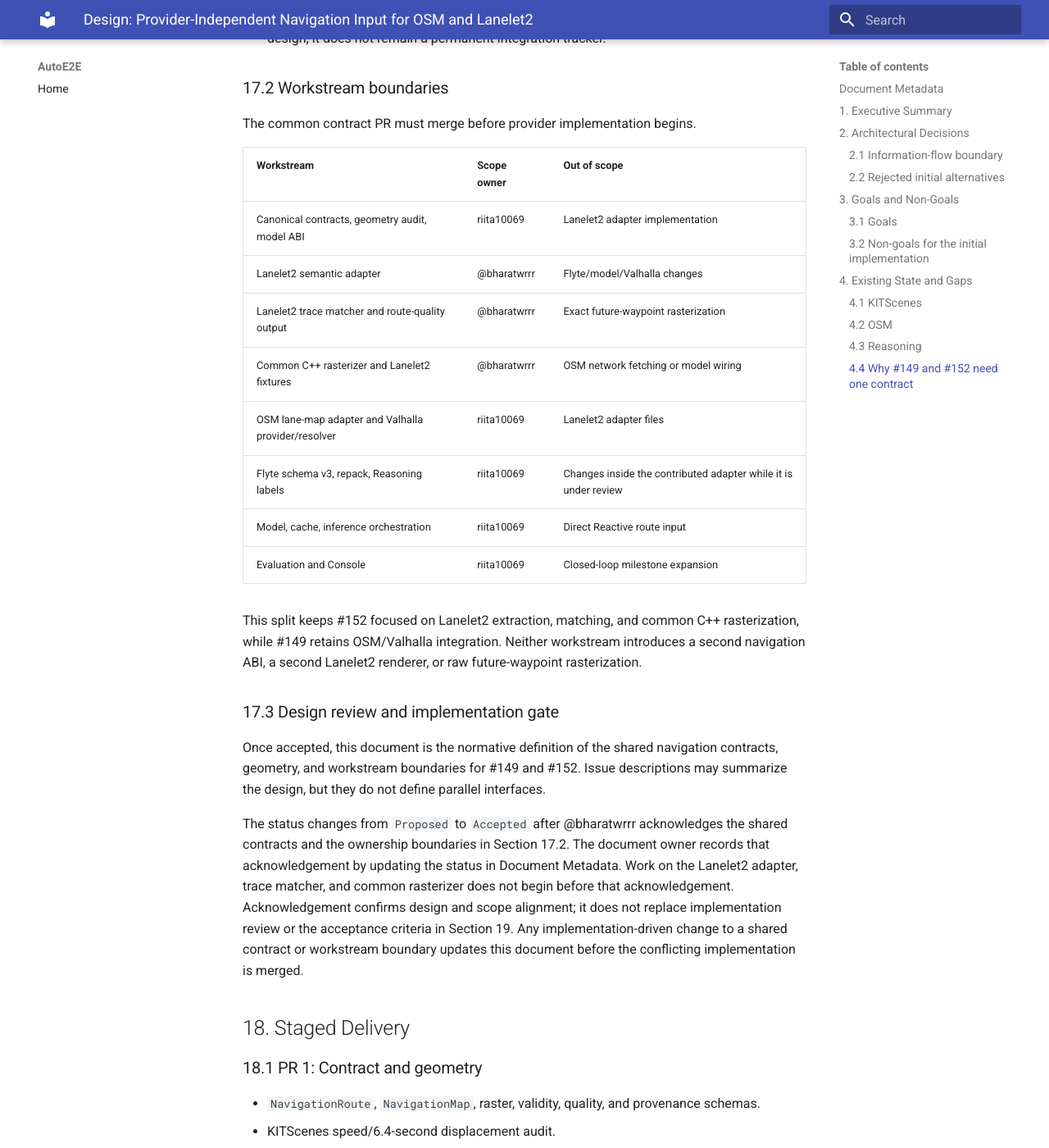
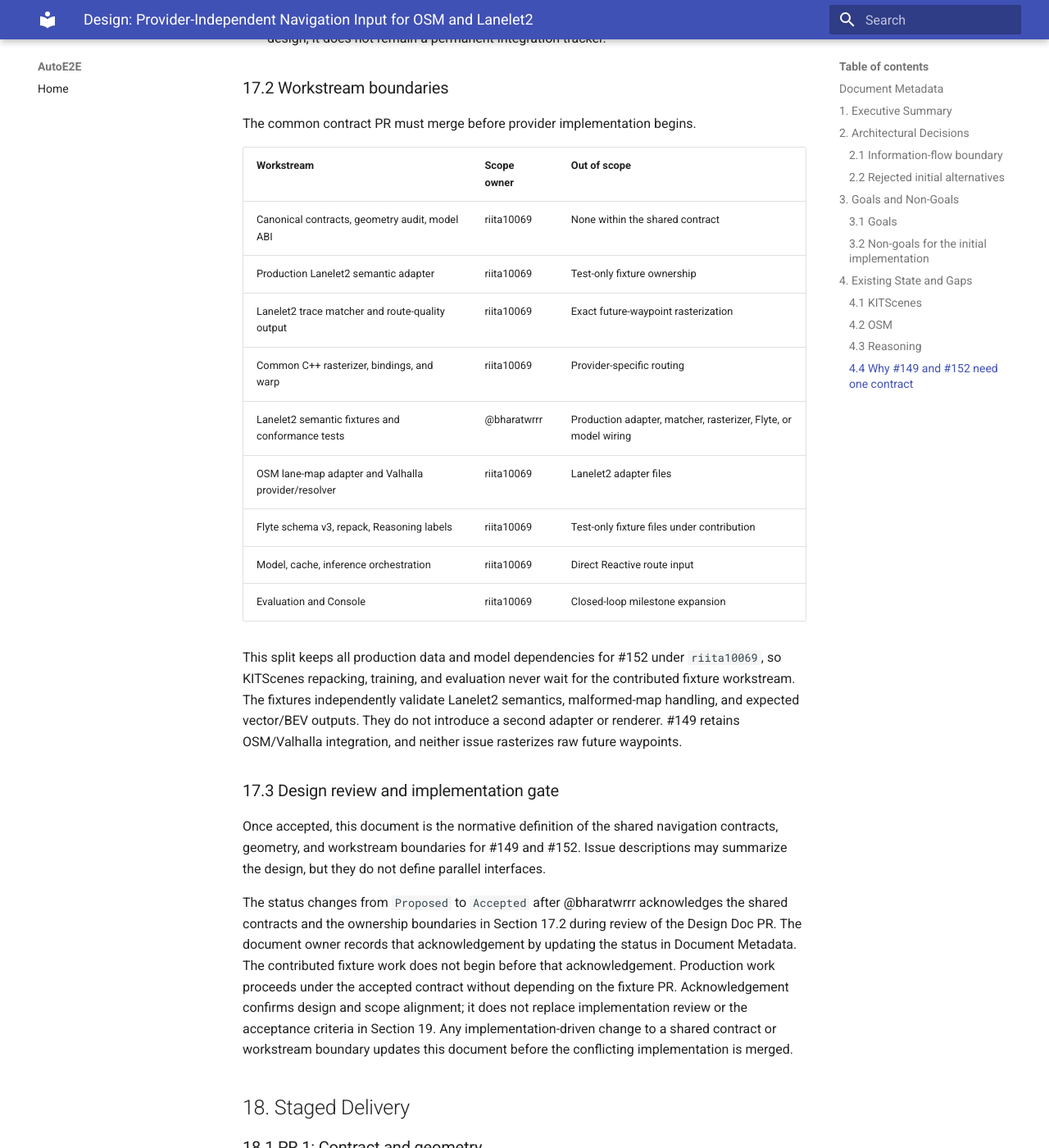
Before and after one commit to autowarefoundation/auto_e2e, an MkDocs documentation site: the page built from Docs/navigation_input_design.md, in a window 1280 px wide and 1400 px high, scrolled down 25110 px. Shown: the whole window at 82% size. Built offline with MkDocs 1.6.1 and Material for MkDocs 9.7.7, drawn with Linux system fonts in a browser that asks for light colours; some of the changed text lies outside the part shown.

Commit message:
docs(navigation): keep training path independent of fixture contribution
Signed-off-by: riita10069 <ryota10069.tech5.jizi@gmail.com>

```diff
--- a/Docs/navigation_input_design.md
+++ b/Docs/navigation_input_design.md
@@ -1051,19 +1051,22 @@ The common contract PR must merge before provider implementation begins.
 
 | Workstream | Scope owner | Out of scope |
 |---|---|---|
-| Canonical contracts, geometry audit, model ABI | riita10069 | Lanelet2 adapter implementation |
-| Lanelet2 semantic adapter | @bharatwrrr | Flyte/model/Valhalla changes |
-| Lanelet2 trace matcher and route-quality output | @bharatwrrr | Exact future-waypoint rasterization |
-| Common C++ rasterizer and Lanelet2 fixtures | @bharatwrrr | OSM network fetching or model wiring |
+| Canonical contracts, geometry audit, model ABI | riita10069 | None within the shared contract |
+| Production Lanelet2 semantic adapter | riita10069 | Test-only fixture ownership |
+| Lanelet2 trace matcher and route-quality output | riita10069 | Exact future-waypoint rasterization |
+| Common C++ rasterizer, bindings, and warp | riita10069 | Provider-specific routing |
+| Lanelet2 semantic fixtures and conformance tests | @bharatwrrr | Production adapter, matcher, rasterizer, Flyte, or model wiring |
 | OSM lane-map adapter and Valhalla provider/resolver | riita10069 | Lanelet2 adapter files |
-| Flyte schema v3, repack, Reasoning labels | riita10069 | Changes inside the contributed adapter while it is under review |
+| Flyte schema v3, repack, Reasoning labels | riita10069 | Test-only fixture files under contribution |
 | Model, cache, inference orchestration | riita10069 | Direct Reactive route input |
 | Evaluation and Console | riita10069 | Closed-loop milestone expansion |
 
-This split keeps #152 focused on Lanelet2 extraction, matching, and common C++
-rasterization, while #149 retains OSM/Valhalla integration. Neither workstream
-introduces a second navigation ABI, a second Lanelet2 renderer, or raw
-future-waypoint rasterization.
+This split keeps all production data and model dependencies for #152 under
+`riita10069`, so KITScenes repacking, training, and evaluation never wait for
+the contributed fixture workstream. The fixtures independently validate
+Lanelet2 semantics, malformed-map handling, and expected vector/BEV outputs.
+They do not introduce a second adapter or renderer. #149 retains OSM/Valhalla
+integration, and neither issue rasterizes raw future waypoints.
 
 ### 17.3 Design review and implementation gate
 
@@ -1073,11 +1076,12 @@ Issue descriptions may summarize the design, but they do not define parallel
 interfaces.
 
 The status changes from `Proposed` to `Accepted` after @bharatwrrr acknowledges
-the shared contracts and the ownership boundaries in Section 17.2. The
-document owner records that acknowledgement by updating the status in Document
-Metadata. Work on the Lanelet2 adapter, trace matcher, and common rasterizer
-does not begin before that acknowledgement. Acknowledgement confirms design
-and scope alignment; it does not replace implementation review or the
+the shared contracts and the ownership boundaries in Section 17.2 during
+review of the Design Doc PR. The document owner records that acknowledgement
+by updating the status in Document Metadata. The contributed fixture work does
+not begin before that acknowledgement. Production work proceeds under the
+accepted contract without depending on the fixture PR. Acknowledgement confirms
+design and scope alignment; it does not replace implementation review or the
 acceptance criteria in Section 19. Any implementation-driven change to a
 shared contract or workstream boundary updates this document before the
 conflicting implementation is merged.
@@ -1092,27 +1096,36 @@ conflicting implementation is merged.
 - Select 0.5 or 1.0 m/px and update matching BEV geometry.
 - Coordinate and serialization tests.
 
-### 18.2 PR 2A: Lanelet2 adapter and C++ renderer
+### 18.2 PR 2A: Training-critical KITScenes navigation path
 
+- Production Lanelet2 semantic adapter.
+- Scene-level trace matcher and route-quality output.
 - Authoritative C++ rasterizer and Python binding.
 - Python/C++ golden parity fixtures.
-- Lanelet2 adapter/matcher contribution.
+- Production SE(2) warp.
 - 20 ms / 100 MB benchmark and soak test.
 
-### 18.3 PR 2B: OSM adapter and Valhalla provider
+### 18.3 PR 2B: Lanelet2 conformance fixtures
+
+- Small Lanelet2 maps covering straight lanes, intersections, crosswalks,
+  stop lines, traffic direction, level overlap, and malformed primitives.
+- Expected provider-independent semantic primitive manifests.
+- Adapter conformance, deterministic-output, and map-quality diagnostic tests.
+
+### 18.4 PR 2C: OSM adapter and Valhalla provider
 
 - OSM adapter and local Valhalla reference provider.
 - Local lane-sequence resolver and uncertainty handling.
 - OSM fixtures against the common vector and raster contracts.
 
-### 18.4 PR 3: Flyte and dataset
+### 18.5 PR 3: Flyte and dataset
 
 - Scene-level route generation in `data_processing`.
 - Route-aware teacher context.
 - Shard schema v3 and immutable KITScenes v3.0 smoke repack.
 - Quality audit, threshold freeze, then full-scene repack.
 
-### 18.5 PR 4: Model and inference
+### 18.6 PR 4: Model and inference
 
 - Semantic map input contract.
 - Shared navigation encoder trunk with separate map/route stems.
@@ -1129,11 +1142,12 @@ conflicting implementation is merged.
 - Console route and semantic-layer overlays.
 - Close #148 after acceptance evidence is linked.
 
-PR 1 is a dependency for both adapter workstreams. After it merges and the
-document status is `Accepted`, PR 2A and PR 2B may proceed in parallel against
-the frozen contract with disjoint file ownership. PR 2B's integration fixtures
-run against the common renderer after PR 2A provides it. Each PR includes the
-contract and behavior tests relevant to its scope.
+PR 1 is a dependency for all workstreams. After it merges and the document
+status is `Accepted`, PR 2A, PR 2B, and PR 2C may proceed in parallel against
+the frozen contract with disjoint file ownership. PR 3 depends on PR 2A only;
+neither PR 2B nor PR 2C gates KITScenes repacking, model training, or
+evaluation. PR 2B runs its final integration assertions after PR 2A provides
+the common renderer.
 
 ## 19. Acceptance Criteria
 
```
Also changed, not shown: other parts of Docs/navigation_input_design.md (+1 -1 lines).
